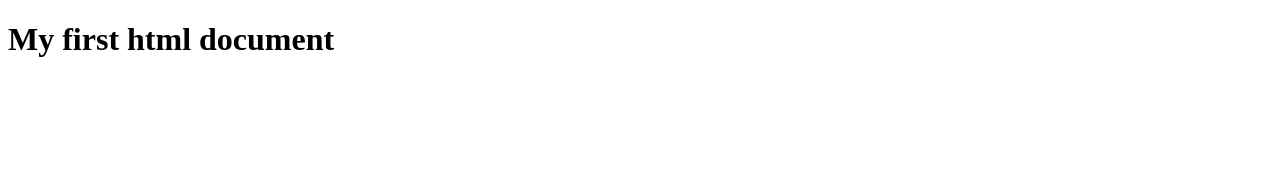
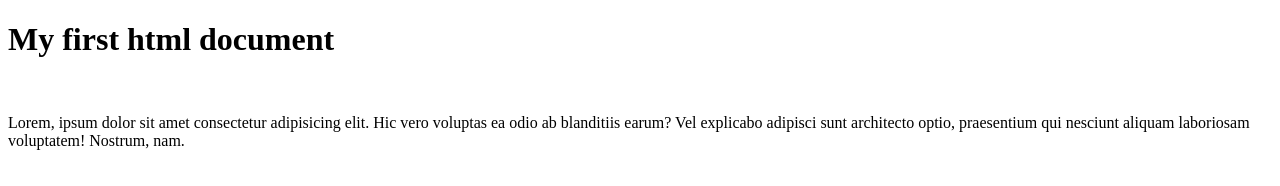
Before and after one commit to FatimaTajamal/Web-Development, a plain HTML site: page index.html in a window 1280 px wide. Drawn offline with Linux system fonts and the light colour scheme.

Commit message:
add paragraph

```diff
--- a/index.html
+++ b/index.html
@@ -8,6 +8,6 @@
 <body>
     <h1>My first html document</h1>
     <img src="" alt="">
-
+<p>Lorem, ipsum dolor sit amet consectetur adipisicing elit. Hic vero voluptas ea odio ab blanditiis earum? Vel explicabo adipisci sunt architecto optio, praesentium qui nesciunt aliquam laboriosam voluptatem! Nostrum, nam.</p>
 </body>
 </html>
```
